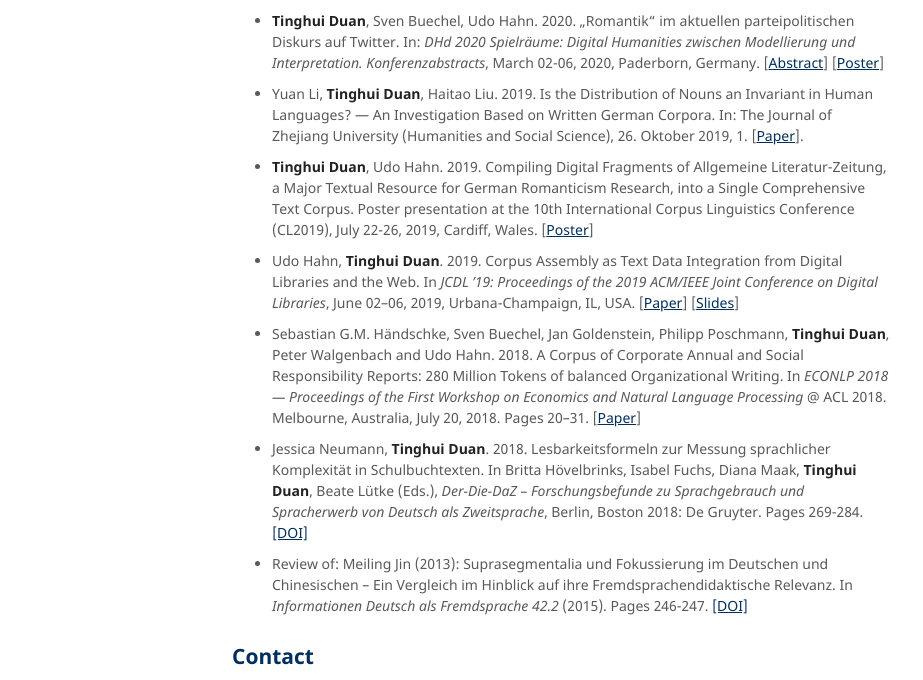
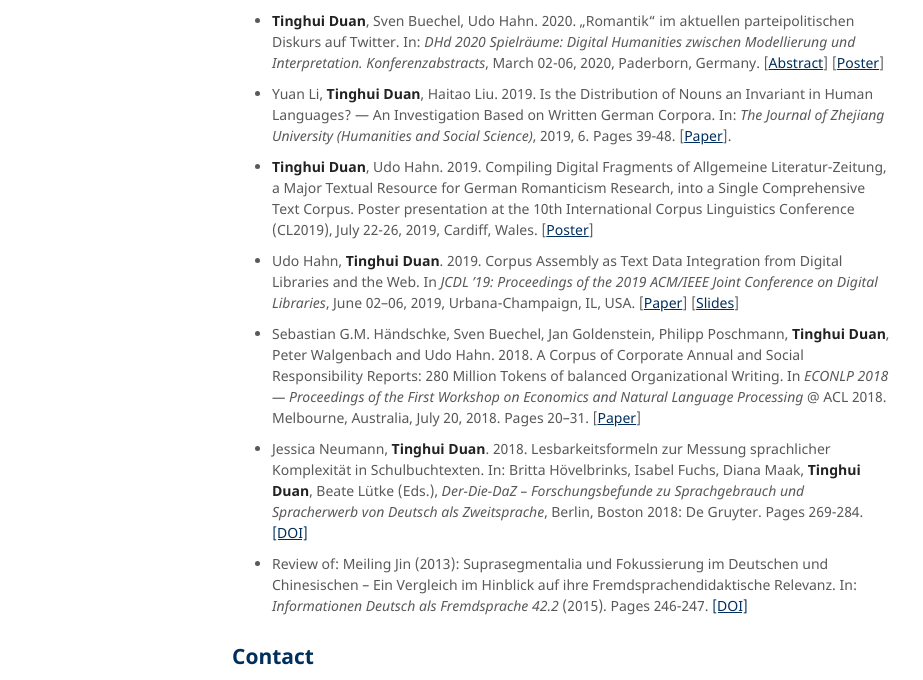
Before and after one commit to JULIELab/JULIELab.github.io, a Jekyll site: the page built from Staff/Duan/index.md, in a window 1280 px wide. Shown: the part 642-1322 px from the top of the page, without its empty margins (178-1101 px from the left). Built offline with Jekyll 4.4.1, drawn with Linux system fonts in a browser that asks for light colours; our own code applies the rules of GitHub Pages for plain Markdown files.

Commit message:
Update index.md

```diff
--- a/Staff/Duan/index.md
+++ b/Staff/Duan/index.md
@@ -27,7 +27,7 @@ layout: staff
 
 * **Tinghui Duan**, Sven Buechel, Udo Hahn. 2020. „Romantik“ im aktuellen parteipolitischen Diskurs auf Twitter. In: *DHd 2020 Spielräume: Digital Humanities zwischen Modellierung und Interpretation. Konferenzabstracts*, March 02-06, 2020, Paderborn, Germany. [[Abstract](https://doi.org/10.5281/zenodo.3666690)] [[Poster](https://github.com/JULIELab/DeBAC/raw/master/DHd2020/Poster_dhd2020.pdf)]
 
-* Yuan Li, **Tinghui Duan**, Haitao Liu. 2019. Is the Distribution of Nouns an Invariant in Human Languages? — An Investigation Based on Written German Corpora. In: The Journal of Zhejiang University (Humanities and Social Science), 26. Oktober 2019, 1. [[Paper](http://www.zjujournals.com/soc/CN/10.3785/j.issn.1008-942X.CN33-6000/C.2019.06.231)].
+* Yuan Li, **Tinghui Duan**, Haitao Liu. 2019. Is the Distribution of Nouns an Invariant in Human Languages? — An Investigation Based on Written German Corpora. In: *The Journal of Zhejiang University (Humanities and Social Science)*, 2019, 6. Pages 39-48. [[Paper](http://www.zjujournals.com/soc/CN/10.3785/j.issn.1008-942X.CN33-6000/C.2019.06.231)].
 
 
 * **Tinghui Duan**, Udo Hahn. 2019. Compiling Digital Fragments of Allgemeine Literatur-Zeitung, a Major Textual Resource for German Romanticism Research, into a Single Comprehensive Text Corpus. Poster presentation at the 10th International Corpus Linguistics Conference (CL2019), July 22-26, 2019, Cardiff, Wales. [[Poster](https://julielab.de/downloads/publications/posters/Poster_CL2019_Duan.pdf)]
@@ -36,9 +36,9 @@ layout: staff
 
 * Sebastian G.M. Händschke, Sven Buechel, Jan Goldenstein, Philipp Poschmann, **Tinghui Duan**, Peter Walgenbach and Udo Hahn. 2018. A Corpus of Corporate Annual and Social Responsibility Reports: 280 Million Tokens of balanced Organizational Writing. In *ECONLP 2018 — Proceedings of the First Workshop on Economics and Natural Language Processing* @ ACL 2018. Melbourne, Australia, July 20, 2018. Pages 20–31. [[Paper](http://aclweb.org/anthology/W18-3103)]
 
-* Jessica Neumann, **Tinghui Duan**. 2018. Lesbarkeitsformeln zur Messung sprachlicher Komplexität in Schulbuchtexten. In Britta Hövelbrinks, Isabel Fuchs, Diana Maak, **Tinghui Duan**, Beate Lütke (Eds.), *Der-Die-DaZ – Forschungsbefunde zu Sprachgebrauch und Spracherwerb von Deutsch als Zweitsprache*, Berlin, Boston 2018: De Gruyter. Pages 269-284. [[DOI]](https://doi.org/10.1515/9783110582819-279)
+* Jessica Neumann, **Tinghui Duan**. 2018. Lesbarkeitsformeln zur Messung sprachlicher Komplexität in Schulbuchtexten. In: Britta Hövelbrinks, Isabel Fuchs, Diana Maak, **Tinghui Duan**, Beate Lütke (Eds.), *Der-Die-DaZ – Forschungsbefunde zu Sprachgebrauch und Spracherwerb von Deutsch als Zweitsprache*, Berlin, Boston 2018: De Gruyter. Pages 269-284. [[DOI]](https://doi.org/10.1515/9783110582819-279)
 
-* Review of: Meiling Jin (2013): Suprasegmentalia und Fokussierung im Deutschen und Chinesischen – Ein Vergleich im Hinblick auf ihre Fremdsprachendidaktische Relevanz. In *Informationen Deutsch als Fremdsprache 42.2* (2015). Pages 246-247. [[DOI]](https://doi.org/10.1515/infodaf-2015-2-336)
+* Review of: Meiling Jin (2013): Suprasegmentalia und Fokussierung im Deutschen und Chinesischen – Ein Vergleich im Hinblick auf ihre Fremdsprachendidaktische Relevanz. In: *Informationen Deutsch als Fremdsprache 42.2* (2015). Pages 246-247. [[DOI]](https://doi.org/10.1515/infodaf-2015-2-336)
 
 ## Contact
 
```
